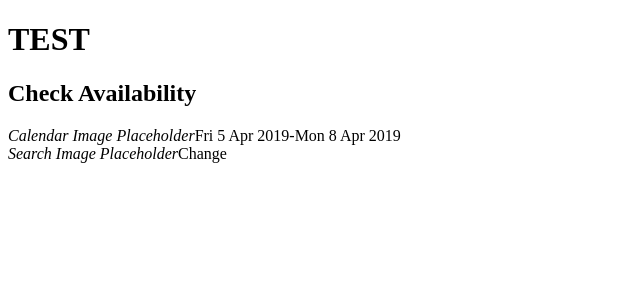
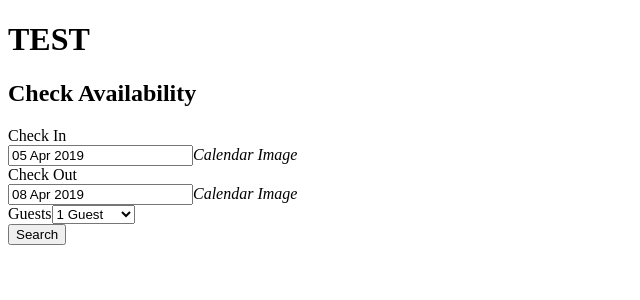
Before and after one commit to das-haustelles/rich-front-end-capstone, a React app: page / in a window 1280 px wide. Shown: the top 300 px of the page, without its empty margins (0-640 px from the left). Built offline with nearby package versions, Linux system fonts and the light colour scheme.

Commit message:
Format layout of reservations module

```diff
--- a/client/src/components/CheckInInput.jsx
+++ b/client/src/components/CheckInInput.jsx
@@ -1,4 +1,5 @@
 import React from 'react';
+import Calendar from './Calendar';
 
 const CheckInInput = ({ checkIn }) => {
   return(
@@ -7,7 +8,10 @@ const CheckInInput = ({ checkIn }) => {
       <div>
         <div className="calendar-container" pane-width="300">
           <div>
-            <input value={checkIn.format('DD MMM YYYY')} type="text" readOnly="readonly" className="datepicker"></input>
+            <input value={checkIn.format('DD MMM YYYY')}
+                   type="text"
+                   readOnly="readonly"
+                   className="datepicker"></input>
             <a>
               <i>Calendar Image</i>
             </a>
--- a/client/src/components/DateForm.jsx
+++ b/client/src/components/DateForm.jsx
@@ -8,7 +8,7 @@ class DateForm extends React.Component {
   constructor(props) {
     super(props)
     this.state = {
-      guests: 9
+      guests: 1
     }
   }
 
@@ -22,7 +22,7 @@ class DateForm extends React.Component {
       <div>
         <form>
           <span>
-            <CheckInInput checkIn={this.props.checkIn} />
+            <CheckInInput checkIn={this.props.checkIn}/>
             <CheckOutInput checkOut={this.props.checkOut}/>
             {largeParty ? <div> <GuestsDropDown handleNumberOfGuests={this.handleNumberOfGuests.bind(this)} /> <GroupForm /></div>
               : <GuestsDropDown handleNumberOfGuests={this.handleNumberOfGuests.bind(this)}/>}
--- a/client/src/components/GuestsDropDown.jsx
+++ b/client/src/components/GuestsDropDown.jsx
@@ -11,7 +11,7 @@ const GuestsDropDown = ({ handleNumberOfGuests }) => {
       <select name="number_of_guests" onChange={(e) => handleNumberOfGuests(e)}>
         <option value="1">1 Guest</option>
         {options.map((option) => (
-          <option value={option + ""}>{option} Guests</option>
+          <option value={option}>{option} Guests</option>
         ))}
       </select>
     </div>
--- a/client/src/index.jsx
+++ b/client/src/index.jsx
@@ -10,7 +10,7 @@ class App extends React.Component {
     this.state = {
       checkInDate: moment(),
       checkOutDate: moment().add(3, 'days'),
-      newReservation: false,
+      newReservation: true,
       bookedDates: [],
     }
   }
```
